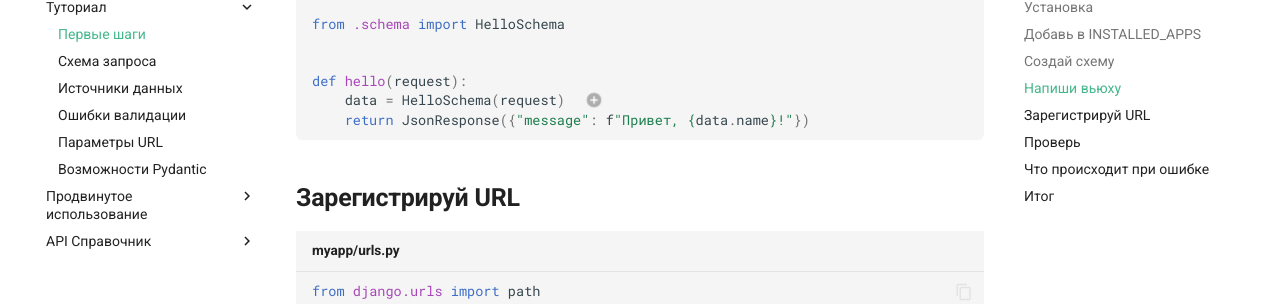
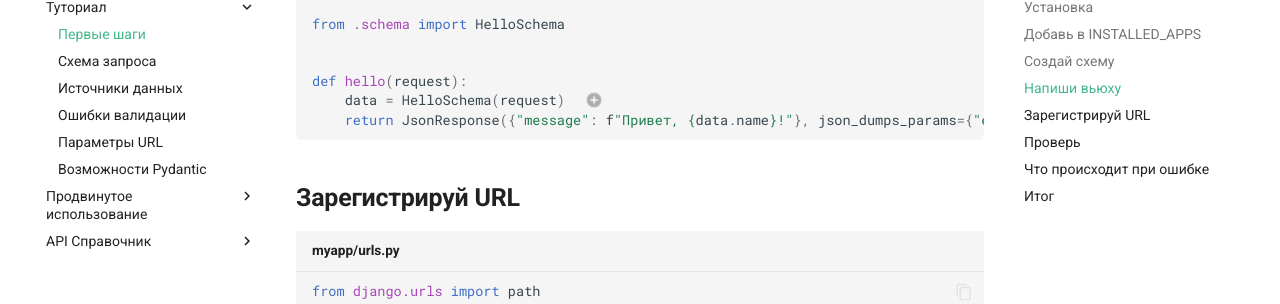
Before and after one commit to NEFORCEO/django-pydantic, an MkDocs documentation site: the page built from docs/ru/tutorial/first-steps.md, in a window 1280 px wide and 900 px high, scrolled down 1188 px. Shown: the part 149-453 px from the top of the window. Built offline with MkDocs 1.6.1 and Material for MkDocs 9.7.7, drawn with Linux system fonts in a browser that asks for light colours; comment, search, counter and statistics services are not loaded.

Commit message:
docs: update first-steps.md

````diff
--- a/docs/ru/tutorial/first-steps.md
+++ b/docs/ru/tutorial/first-steps.md
@@ -47,7 +47,7 @@
 
 def hello(request):
     data = HelloSchema(request)  # (1)!
-    return JsonResponse({"message": f"Привет, {data.name}!"})
+    return JsonResponse({"message": f"Привет, {data.name}!"}, json_dumps_params={"ensure_ascii": False})
 ```
 
 1.  Если `name` отсутствует или невалиден, Pydantic бросает `ValidationError`.
````
